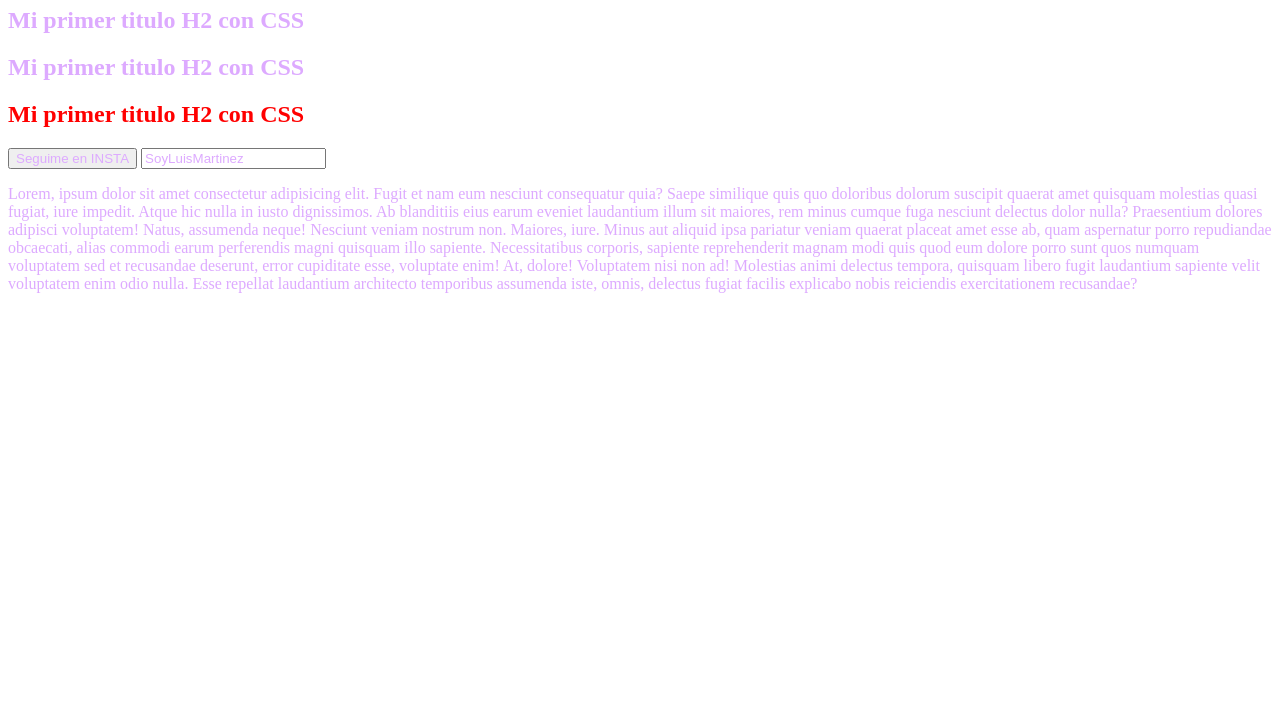
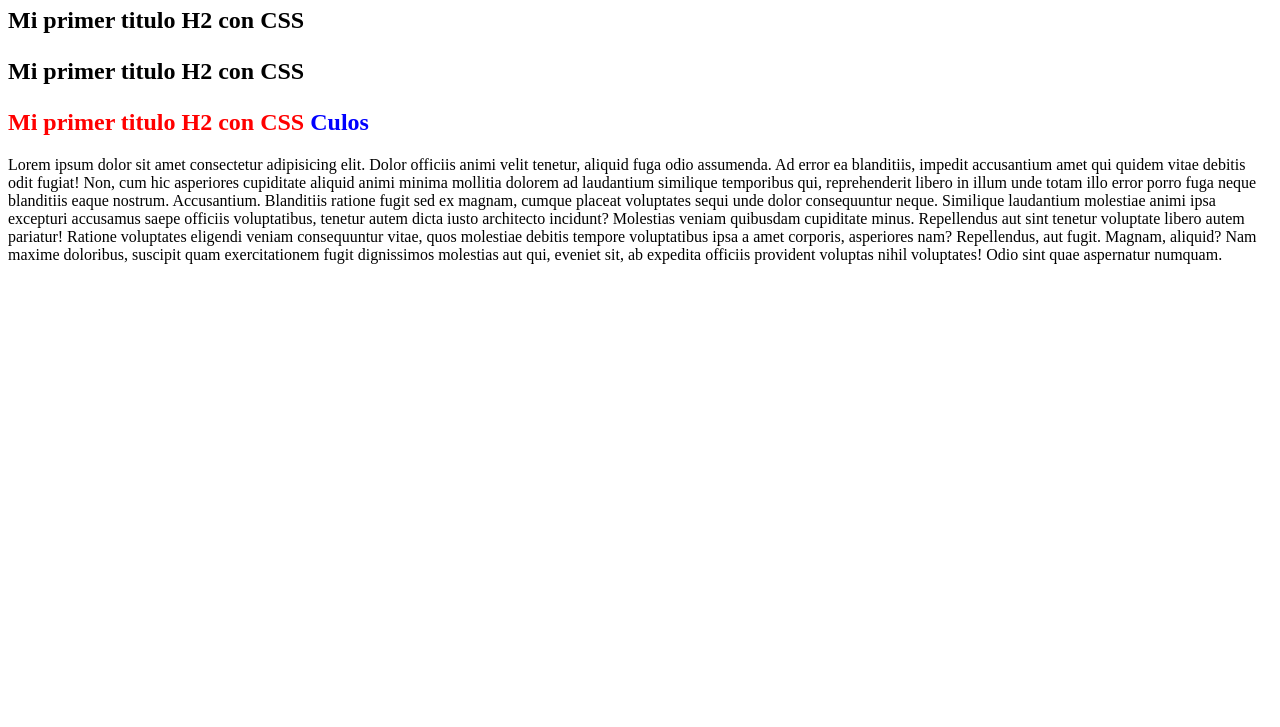
Before and after one commit to LuanMabe/CursoHtml-Css, a plain HTML site: page index.html in a window 1280 px wide. Shown: the part 73-800 px from the top of the page. Drawn offline with Linux system fonts and the light colour scheme.

Commit message:
segunda commit del curso

```diff
--- a/estilos.css
+++ b/estilos.css
@@ -1,7 +1,7 @@
-* {
-    color: #daf;
+.h2-class b {
+    color: red;
 }
 
-.tituloh2 {
-    color:red;
+.h2-class b span {
+    color: blue;
 }
--- a/index.html
+++ b/index.html
@@ -6,16 +6,13 @@
 </head>
 <body>
     <h1>Mi primer titulo editado en CSS</h1>
-    <h2 id="element-for-modify">Mi primer titulo H2 con CSS</h2>
-    <h2 id="element-for-modify">Mi primer titulo H2 con CSS</h2>
-    <h2 class="tituloh2">Mi primer titulo H2 con CSS</h2>
-    <button id="element-for-modify">Seguime en INSTA</button>
-    <input type="text" value="SoyLuisMartinez">
-    <p>Lorem, ipsum dolor sit amet consectetur adipisicing elit. Fugit et nam eum nesciunt consequatur quia? Saepe similique quis quo doloribus dolorum suscipit quaerat amet quisquam molestias quasi fugiat, iure impedit.
-    Atque hic nulla in iusto dignissimos. Ab blanditiis eius earum eveniet laudantium illum sit maiores, rem minus cumque fuga nesciunt delectus dolor nulla? Praesentium dolores adipisci voluptatem! Natus, assumenda neque!
-    Nesciunt veniam nostrum non. Maiores, iure. Minus aut aliquid ipsa pariatur veniam quaerat placeat amet esse ab, quam aspernatur porro repudiandae obcaecati, alias commodi earum perferendis magni quisquam illo sapiente.
-    Necessitatibus corporis, sapiente reprehenderit magnam modi quis quod eum dolore porro sunt quos numquam voluptatem sed et recusandae deserunt, error cupiditate esse, voluptate enim! At, dolore! Voluptatem nisi non ad!
-    Molestias animi delectus tempora, quisquam libero fugit laudantium sapiente velit voluptatem enim odio nulla. Esse repellat laudantium architecto temporibus assumenda iste, omnis, delectus fugiat facilis explicabo nobis reiciendis exercitationem recusandae?
-    </p>
+    <h2 id="element-for-modify" rancio="sii">Mi primer titulo H2 con CSS</h2>
+    <h2><p>Mi primer titulo H2 con CSS</p></h2>
+    <h2 class="h2-class"><b>Mi primer titulo H2 con CSS <span>Culos</span></b></h2>
+    <p>Lorem ipsum dolor sit amet consectetur adipisicing elit. Dolor officiis animi velit tenetur, aliquid fuga odio assumenda. Ad error ea blanditiis, impedit accusantium amet qui quidem vitae debitis odit fugiat!
+    Non, cum hic asperiores cupiditate aliquid animi minima mollitia dolorem ad laudantium similique temporibus qui, reprehenderit libero in illum unde totam illo error porro fuga neque blanditiis eaque nostrum. Accusantium.
+    Blanditiis ratione fugit sed ex magnam, cumque placeat voluptates sequi unde dolor consequuntur neque. Similique laudantium molestiae animi ipsa excepturi accusamus saepe officiis voluptatibus, tenetur autem dicta iusto architecto incidunt?
+    Molestias veniam quibusdam cupiditate minus. Repellendus aut sint tenetur voluptate libero autem pariatur! Ratione voluptates eligendi veniam consequuntur vitae, quos molestiae debitis tempore voluptatibus ipsa a amet corporis, asperiores nam?
+    Repellendus, aut fugit. Magnam, aliquid? Nam maxime doloribus, suscipit quam exercitationem fugit dignissimos molestias aut qui, eveniet sit, ab expedita officiis provident voluptas nihil voluptates! Odio sint quae aspernatur numquam.</p>
 </body>
 </html>
```
